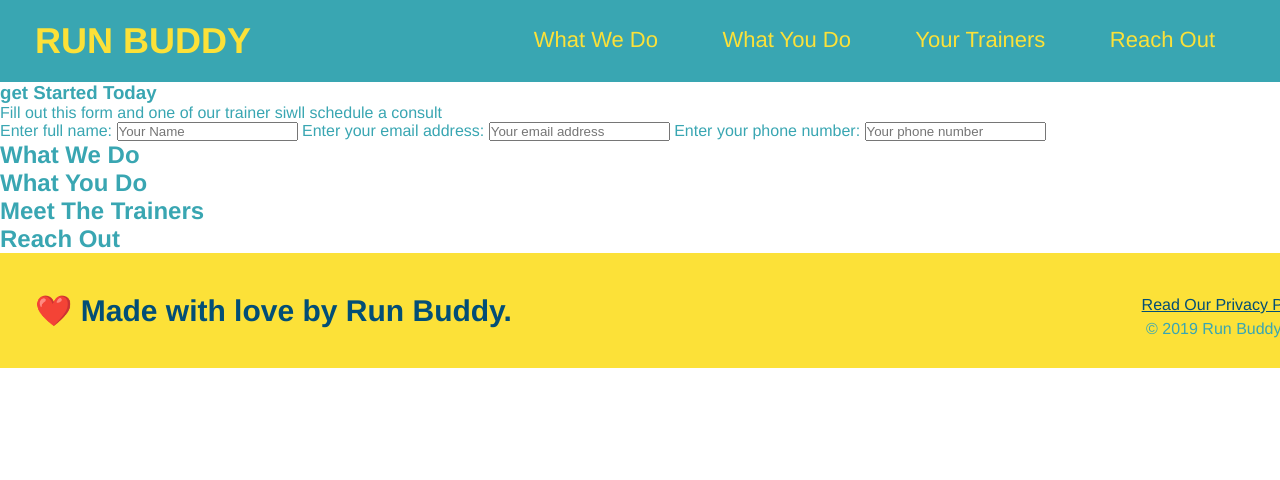
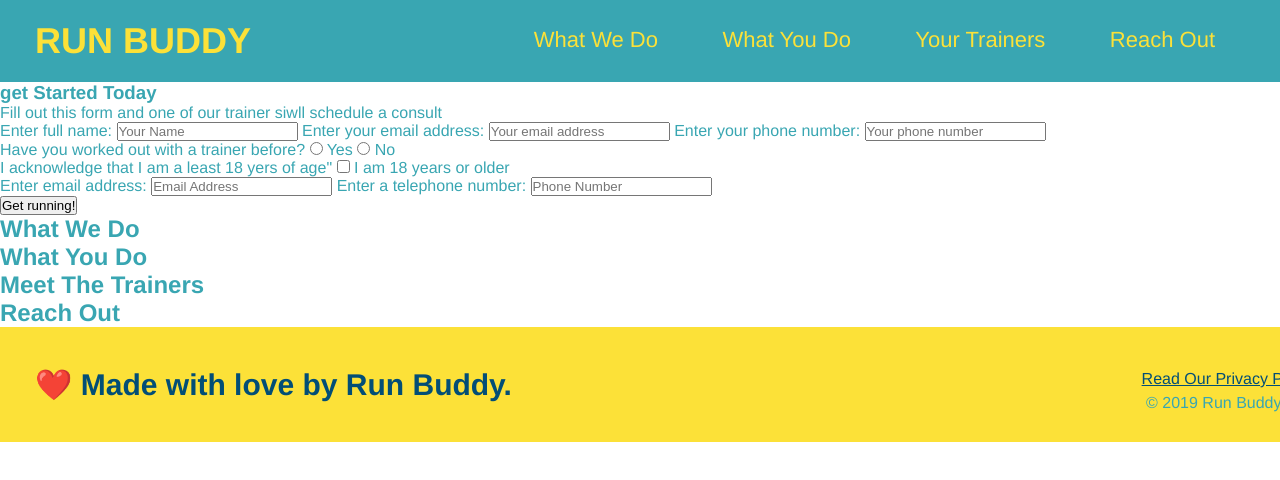
Before and after one commit to Mpages12/module-1, a plain HTML site: page index.html in a window 1280 px wide. Shown: the top 480 px of the page. Drawn offline with Linux system fonts and the light colour scheme.

Commit message:
1.3.3
Hero Page complete

```diff
--- a/index.html
+++ b/index.html
@@ -43,6 +43,27 @@
             <input type="text" placeholder="Your email address" name="email" id="email" />
             <label for="phone">Enter your phone number:</label>
             <input type="text" placeholder="Your phone number" name="phone" id="phone" />
+            <p>
+                Have you worked out with a trainer before?
+                <input type="radio" name="trainer-confirm" id="trainer-yes" />
+                <label for="trainer-yes">Yes</label>
+                <input type="radio" name="trainer-confim" id="trainer-no" />
+                <label for="trainer-no">No</label>
+            </p>
+            <p>
+                I acknowledge that I am a least 18 yers of age"
+                <input type="checkbox" name="I am 18 years old or older" id="18 years old" />
+                <label for="18 years old">I am 18 years or older</label>
+             <p>
+                <label for="email">Enter email address:</label>
+                <input type="email" placeholder="Email Address" name="email" id="email" />
+                <label for="phone">Enter a telephone number:</label>                    <input type="tel" placeholder="Phone Number" name="phone" id="phone" />
+            </p>
+            </p>
+            <button type="submit">
+                Get running!
+            </button>
+
         </form>
         </div>
     </section>
```
